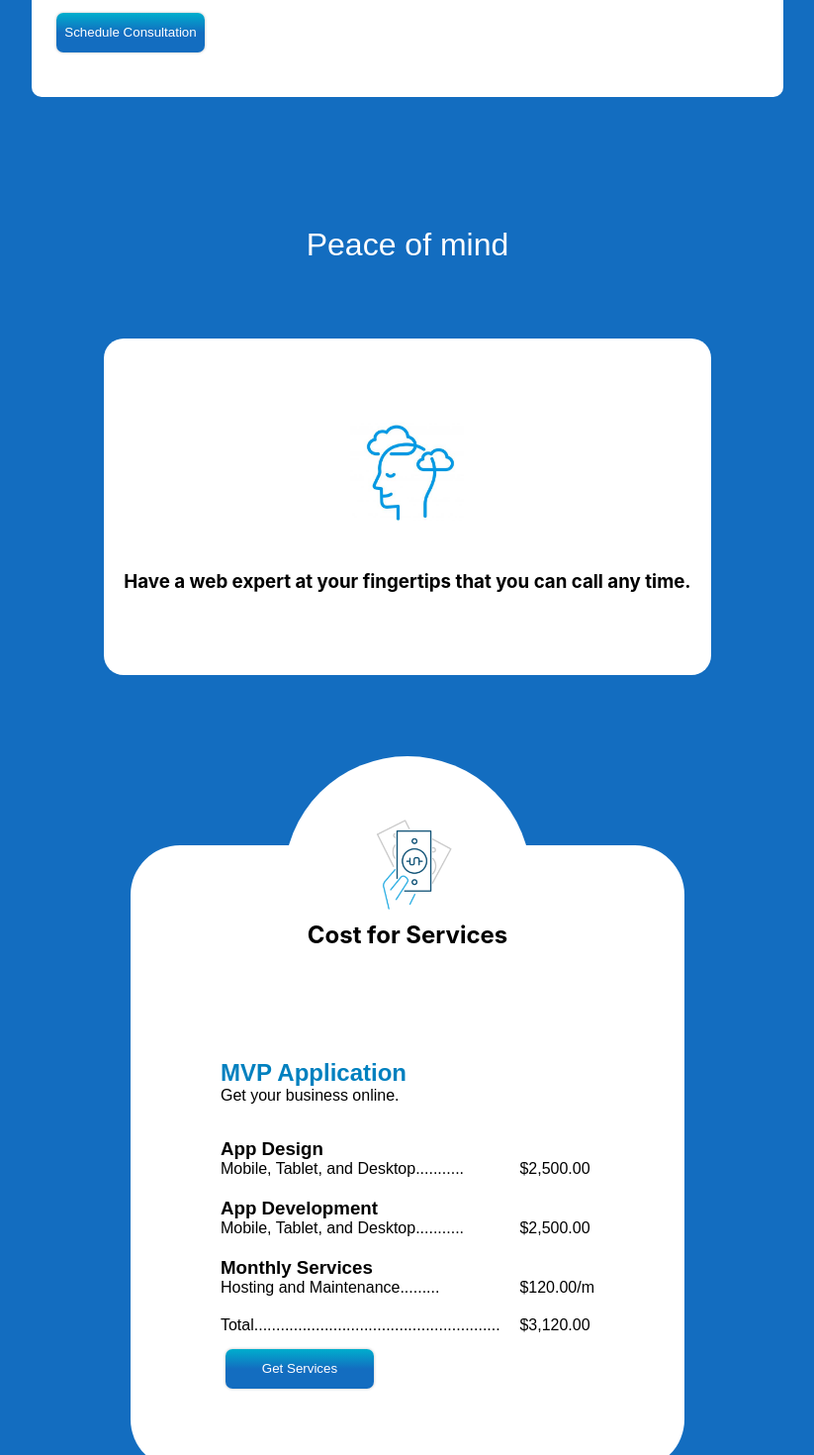
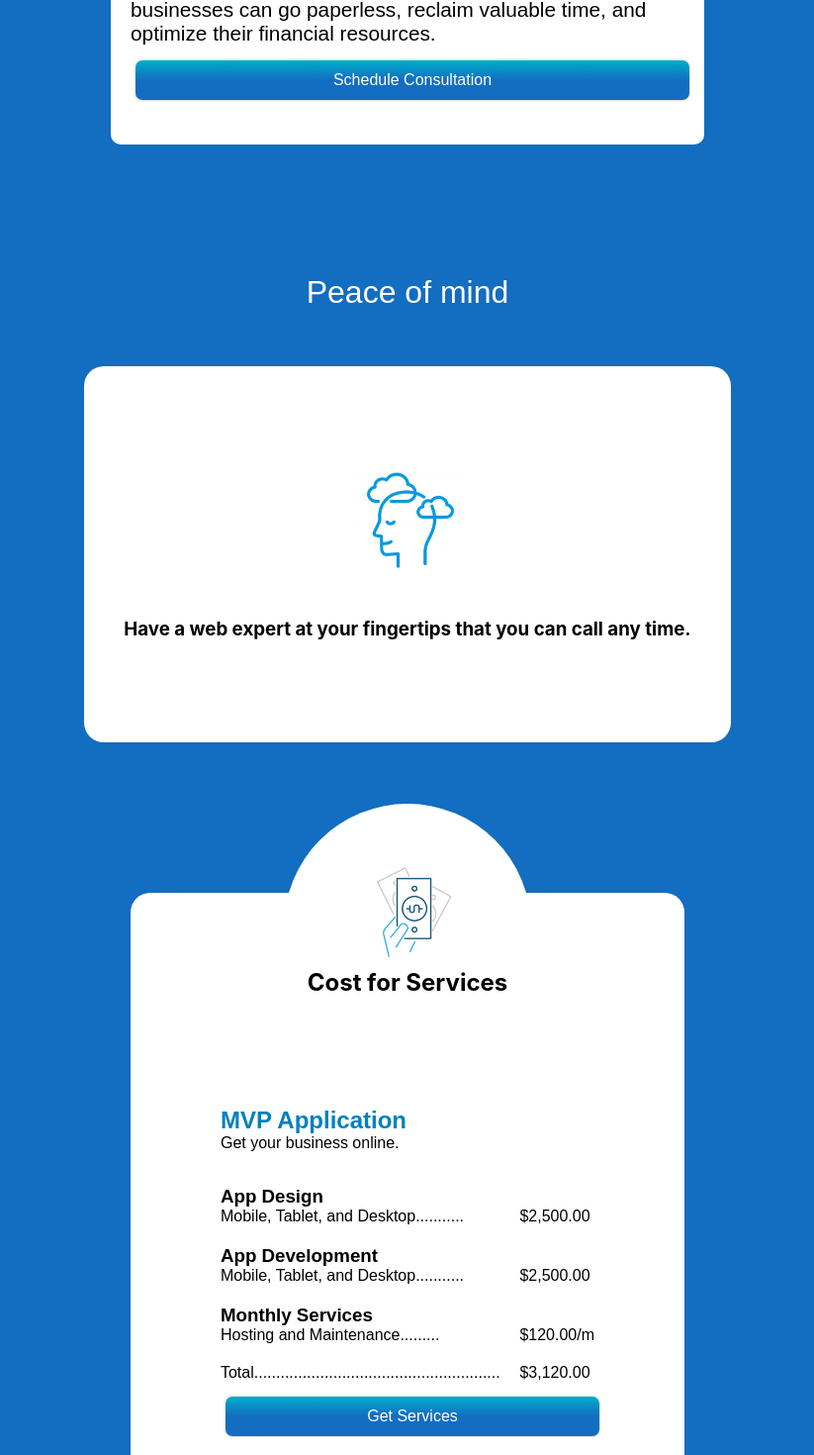
Before and after one commit to louieLouie117/react-portfolio, a React (Create React App) app in the folder client/: page / in a window 1280 px wide. Shown: the part 1309-2779 px from the top of the page at 99% size, without its empty margins (228-1051 px from the left). Built offline with nearby package versions, Linux system fonts and the light colour scheme.

Commit message:
LayoutFinal

```diff
--- a/client/src/modules/LandingPageStyles.css
+++ b/client/src/modules/LandingPageStyles.css
@@ -1397,9 +1397,10 @@ html{
   }
 
   .MainBTN{
+    font: 1em sans-serif;
     color: white;
     background: linear-gradient(rgb(0, 174, 205), rgb(19, 109, 192) 50%);
-    width: 150px;
+    width: 100%;
     height: 40px;
     border: none;
     box-shadow: 0 0 3px rgba(0, 0, 0, 0.266);
--- a/client/src/modules/ServicesStyles.css
+++ b/client/src/modules/ServicesStyles.css
@@ -25,7 +25,7 @@
     padding: 20px;
     border-radius: 10px;
     align-content: flex-start;
-    max-width: 45em;
+    max-width: 35em;
 
 
 }
@@ -94,8 +94,7 @@
     display: grid;
     justify-items: center;
     align-content: center;
-    padding: 20px;
-    margin: 20px;
+    padding: 40px;
     border-radius: 20px;
     background-color: white;
     height: 300px;
@@ -108,7 +107,7 @@
     background-color: white;
     max-width: 35em;
     margin: 0 auto;
-    border-radius: 50px;
+    border-radius: 20px;
 
 }
 
```
